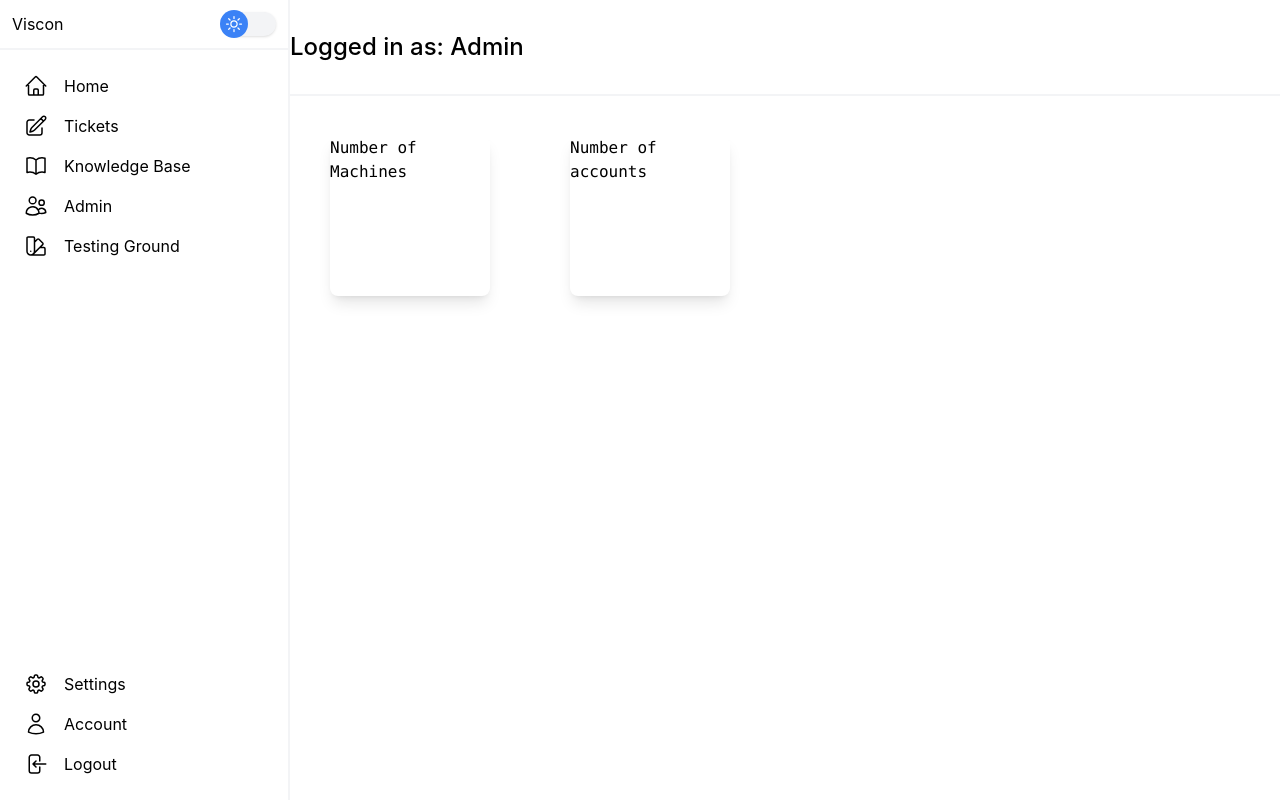
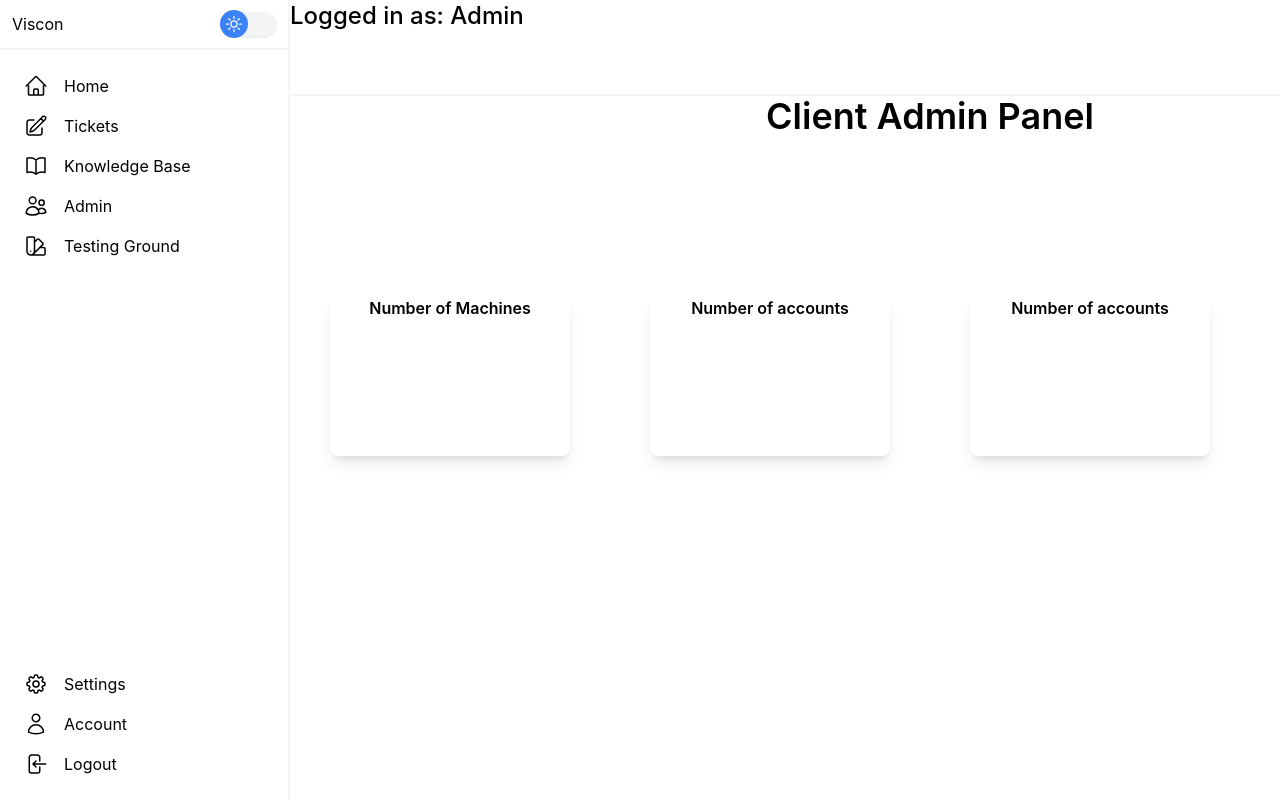
Before and after one commit to The0Danktor/Project-C, a React (Create React App) app in the folder ClientApp/: page /admin in a window 1280 px wide. Shown: the top 800 px of the page. Built offline with nearby package versions, Linux system fonts and the light colour scheme; no server answers.

Commit message:
styiling small fix
KLeine styling fix mbt uitlijning

```diff
--- a/ClientApp/src/components/Shared/AdminLayout.tsx
+++ b/ClientApp/src/components/Shared/AdminLayout.tsx
@@ -9,11 +9,20 @@ export function Layout() {
       <NavSide />
       <div>
         <Header />
-        <div className="flex flex-row">
-          <div className="flex flex-row mt-10 mx-10 w-40 h-40 font-mono text-black dark:text-gray-400 dark:hover:text-white bg-white dark:bg-gray-900 hover:bg-slate-100 dark:hover:bg-gray-800 dark:shadow-gray-600 shadow-lg rounded-lg transition duration-300">
+        <div className="flex justify-center font-semibold text-4xl text-black dark:text-gray-400 ">
+          Client Admin Panel
+        </div>
+        <div className="flex font-semibold text-black dark:text-gray-400 transition duration-300">
+          <div className="flex flex-row mt-40 mx-10 w-60 h-40 justify-center font-semibold text-black dark:text-gray-400 dark:hover:text-white bg-white dark:bg-gray-900 hover:bg-slate-100 dark:hover:bg-gray-800 dark:shadow-gray-600 shadow-lg rounded-lg transition duration-300">
             Number of Machines
           </div>
-          <div className="flex flex-row mt-10 mx-10 h-40 w-40 font-mono bg-white text-black dark:hover:text-white dark:text-gray-400 dark:bg-gray-900 hover:bg-slate-100 dark:hover:bg-gray-800 dark:shadow-gray-600 shadow-lg rounded-lg transition duration-300">
+          <div className="flex flex-row mt-40 justify-center mx-10 w-60 h-40 font-semibold bg-white text-black dark:hover:text-white dark:text-gray-400 dark:bg-gray-900 hover:bg-slate-100 dark:hover:bg-gray-800 dark:shadow-gray-600 shadow-lg rounded-lg transition duration-300">
+            Number of accounts
+          </div>
+          <div className="flex flex-row justify-center mt-40 mx-10 w-60 h-40 font-semibold bg-white text-black dark:hover:text-white dark:text-gray-400 dark:bg-gray-900 hover:bg-slate-100 dark:hover:bg-gray-800 dark:shadow-gray-600 shadow-lg rounded-lg transition duration-300">
+            Number of accounts
+          </div>
+          <div className="flex flex-row justify-center mt-40 mx-10 w-60 h-40 font-semibold bg-white text-black dark:hover:text-white dark:text-gray-400 dark:bg-gray-900 hover:bg-slate-100 dark:hover:bg-gray-800 dark:shadow-gray-600 shadow-lg rounded-lg transition duration-300">
             Number of accounts
           </div>
         </div>
--- a/ClientApp/src/components/Shared/Header.tsx
+++ b/ClientApp/src/components/Shared/Header.tsx
@@ -3,7 +3,7 @@ import React from 'react'
 export function Header() {
   return (
     <div className="flex flex-col h-24 w-screen bg-white dark:bg-gray-900 border-b-2 border-gray-100 dark:border-gray-800 transition duration-300">
-        <div className="flex flex-row h-24 w-screen text-2xl items-center text-right font-medium dark:text-gray-400 text-black transition duration-300">
+        <div className="flex flex-row h-24 w-screen text-2xl items- font-medium dark:text-gray-400 text-black transition duration-300">
             Logged in as: Admin
         </div>
     </div>
```
